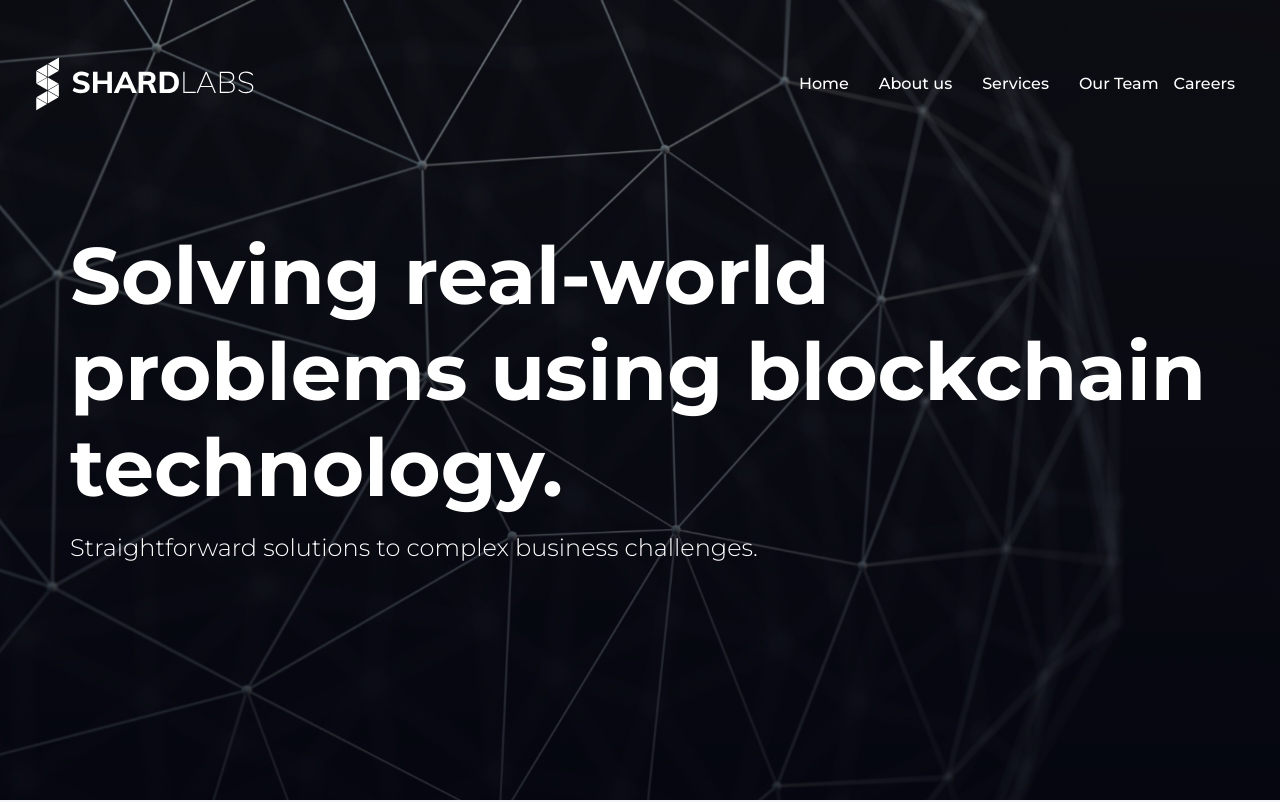
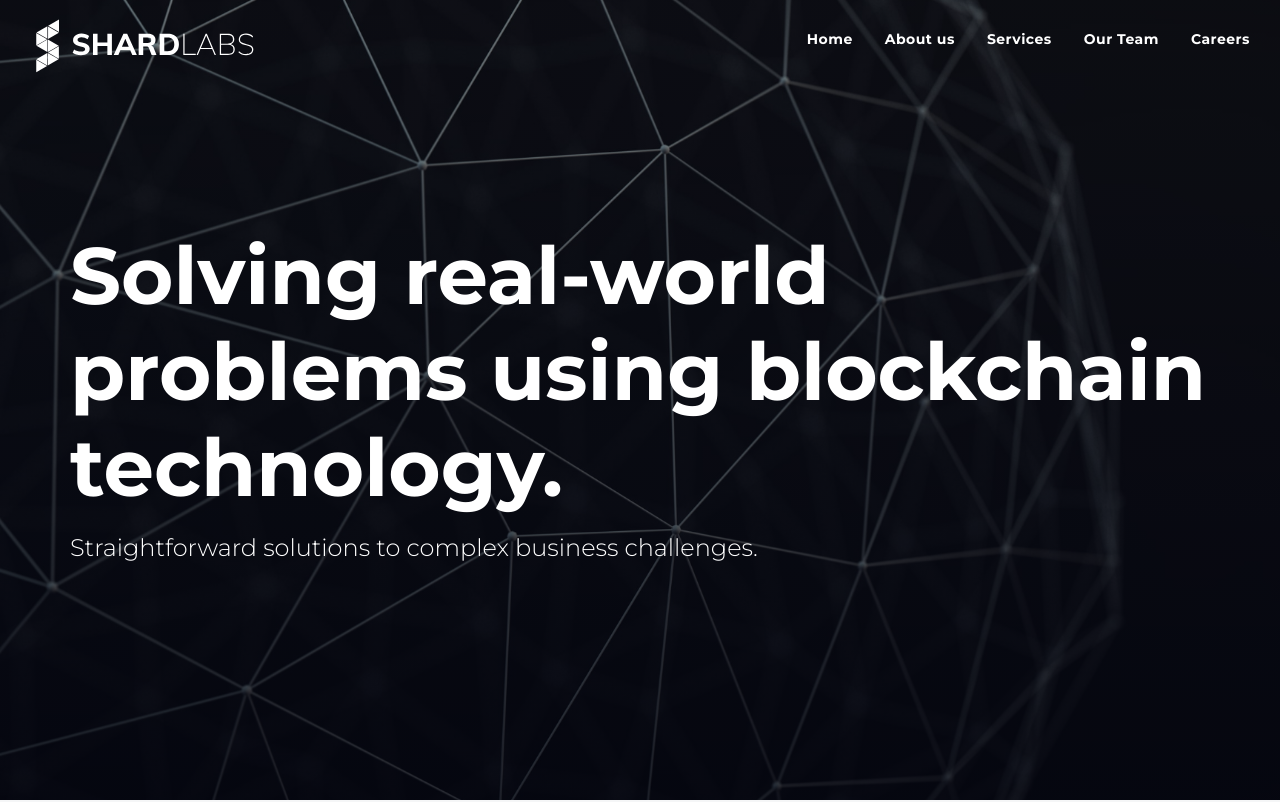
Before and after one commit to ankushgoel27/shard-labs-web, a website built with Parcel: page src/index.html in a window 1280 px wide. Shown: the top 802 px of the page. Built offline with nearby package versions, Linux system fonts and the light colour scheme.

Commit message:
header refactoring

```diff
--- a/src/index.html
+++ b/src/index.html
@@ -14,18 +14,18 @@
 <body>
   <header class="header header--transparent" data-aos="fade-down" data-aos-duration="1000">
     <div class="header__container">
-      <div class="header__item">
+      <div class="header__logo">
         <img src="assets/logo.svg" alt="Shard Labs" />
       </div>
-      <div class="header__item">
-        <ul>
-          <li><a href="#">Home</a></li>
-          <li><a href="#about-us">About us</a></li>
-          <li><a href="#services">Services</a></li>
-          <li><a href="#team">Our Team</a></li>
-          <li><a href="#careers">Careers</a></li>
+      <nav class="header__navigation">
+        <ul class="header-navigation__list">
+          <li class="header-navigation__item"><a class="header-navigation__link" href="#">Home</a></li>
+          <li class="header-navigation__item"><a class="header-navigation__link" href="#about-us">About us</a></li>
+          <li class="header-navigation__item"><a class="header-navigation__link" href="#services">Services</a></li>
+          <li class="header-navigation__item"><a class="header-navigation__link" href="#team">Our Team</a></li>
+          <li class="header-navigation__item"><a class="header-navigation__link" href="#careers">Careers</a></li>
         </ul>
-      </div>
+      </nav>
     </div>
   </header>
 
--- a/src/scss/_header.scss
+++ b/src/scss/_header.scss
@@ -1,5 +1,9 @@
+$white-color: #fff;
+$accent-color: #ff5252;
+
 .header {
-    color: #fff;
+  color: $white-color;
+  margin-top: 1rem;
 
   &--transparent {
     position: absolute;
@@ -16,50 +20,68 @@
     display: flex;
     justify-content: space-between;
     align-items: center;
-        padding: 50px 0;
-        flex-wrap: wrap;
   }
 
-    &__item {
-        display: flex;
-        align-items: center;
-        flex-wrap: wrap;
-
+  &__logo {
     img {
       height: 60px;
       vertical-align: middle;
     }
+  }
 
-        ul {
+  &__navigation {
+    @media only screen and (max-width: 992px) {
+        display: none;
+    }
+  }
+}
+
+.header-navigation {
+  &__list {
     display: flex;
     justify-content: flex-end;
     flex-wrap: wrap;
     padding: 0;
     margin: 0;
     list-style: none;
+  }
 
   /* TODO: Add hamburger menu instead of setting display to none */
-            @media only screen and (max-width: 992px) {
-                display: none;
-            }
+  &__item {
+    margin: 0 1rem;
 
-            li {
-                position: relative;
-                margin: 0 15px;
-
-                &:first-child, &:last-child {
+    &:first-child {
       margin-left: 0;
     }
 
-                a {
+    &:last-child {
+      margin-right: 0rem;
+    }
+  }
+
+  &__link {
+    @include link-reset;
+
     display: inline-block;
-                    font-size: 16px;
-                    font-weight: 500;
-                    padding: 20px 0;
-                    color: inherit;
-                    text-decoration: none;
+    font-size: 1em;
+    font-weight: 600;
+    letter-spacing: .03rem;
+
+    &::after {
+        content: '';
+        margin-top: .7rem;
+        height: .2rem;
+        display: block;
+        background: $accent-color;
+        width: 0;
+        transition: width .3s;
+    }
+
+    &:hover {
+        @include link-reset;
+        &::after {
+            width: 100%;
         }
     }
   }
 }
-}
--- /dev/null
+++ b/src/scss/_mixins.scss
@@ -0,0 +1,4 @@
+@mixin link-reset {
+    color: inherit;
+    text-decoration: none;
+}
--- a/src/scss/styles.scss
+++ b/src/scss/styles.scss
@@ -1,3 +1,4 @@
+@import 'mixins';
 @import 'typo';
 @import 'header';
 @import 'colors';
```
Lines whose indentation alone changed are shown as unchanged.
